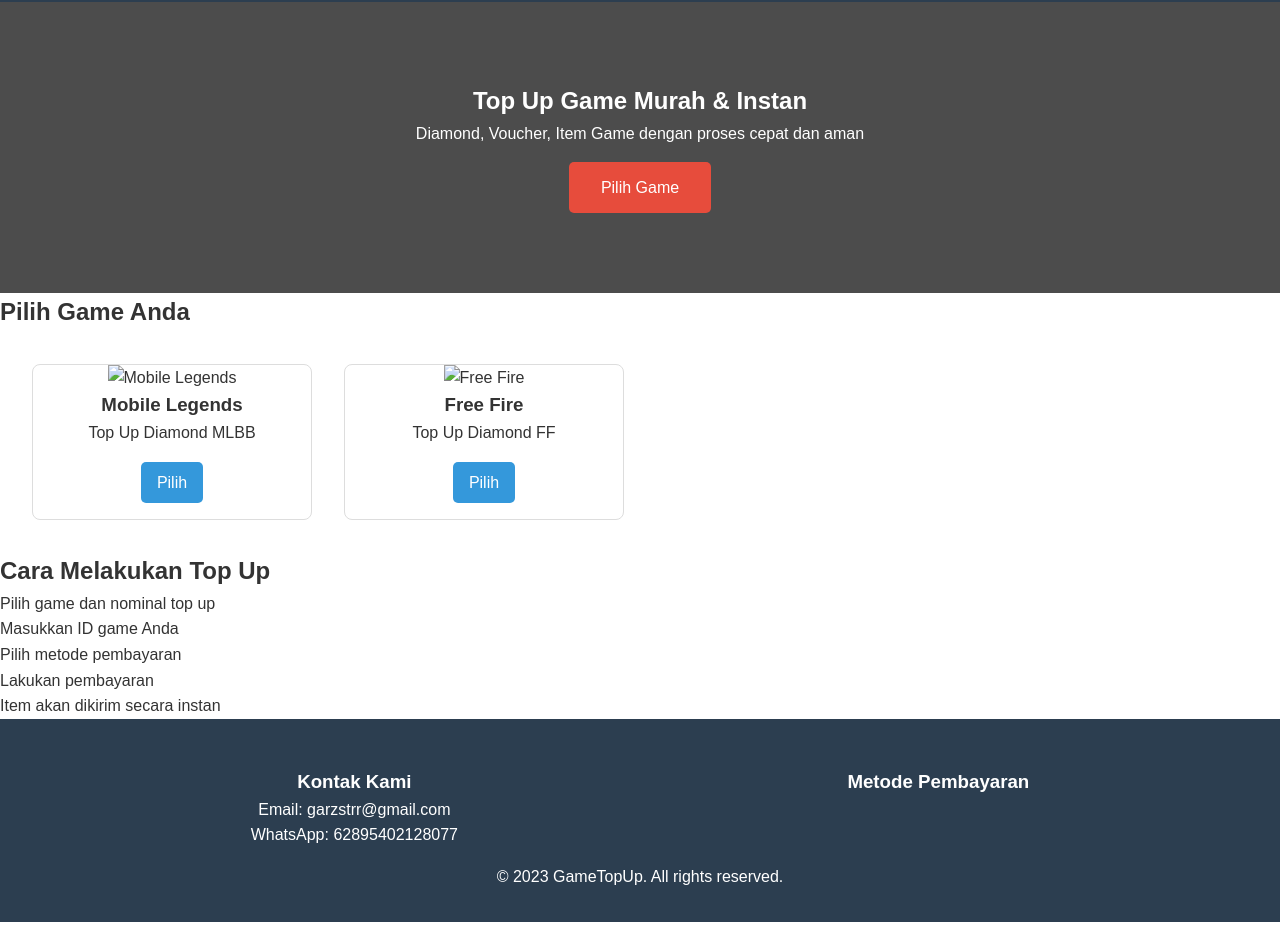
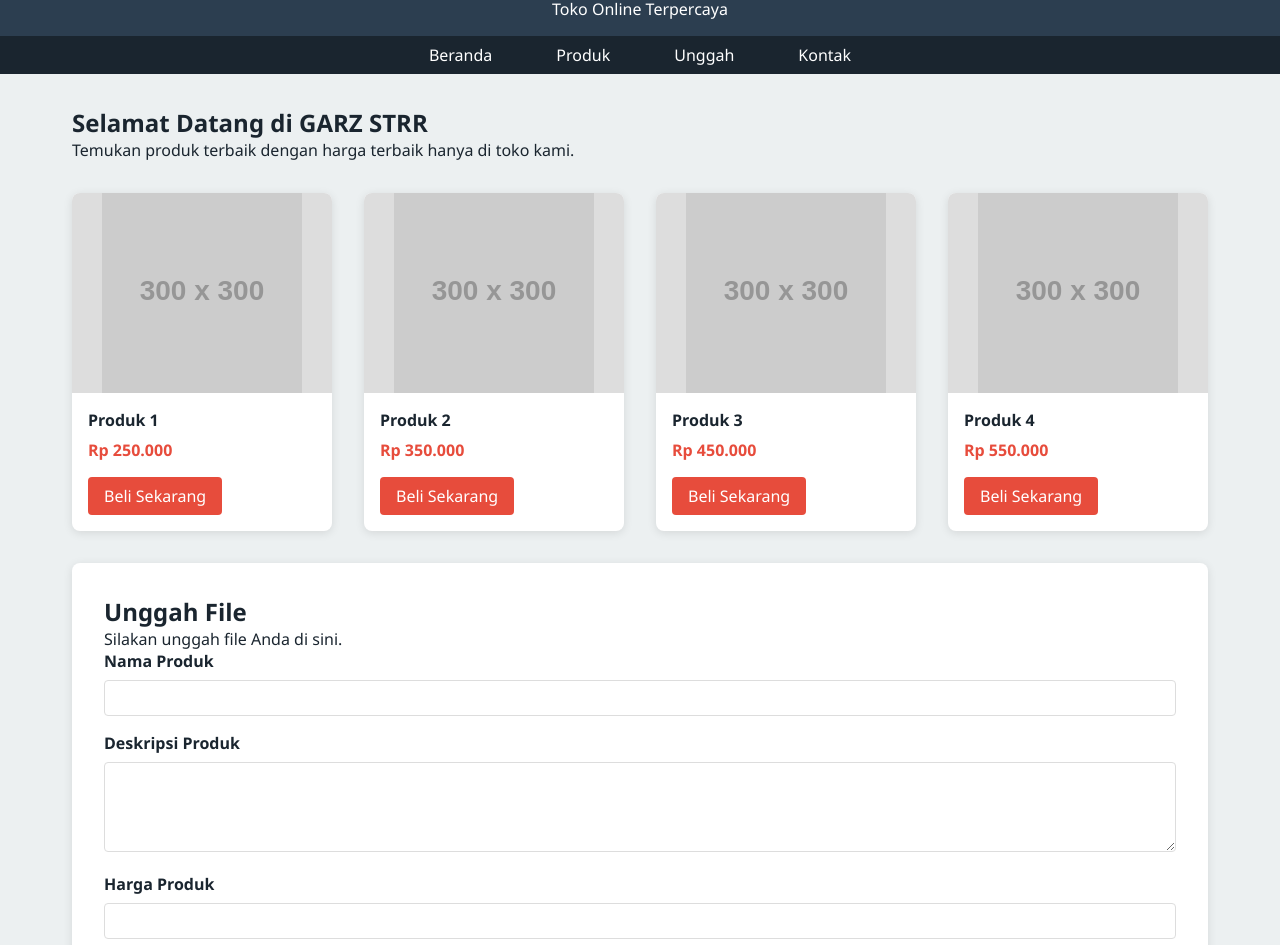
Before and after one commit to garzstrr/garz-market, a plain HTML site: page index.html in a window 1280 px wide. Shown: the part 81-1026 px from the top of the page. Before the commit the page ends 1003 px from the top, so only its background shows below. Drawn offline with Linux system fonts and the light colour scheme; placeholder pictures from the web are drawn by us.

Commit message:
Add files via upload

```diff
--- a/index.html
+++ b/index.html
@@ -3,206 +3,319 @@
 <head>
     <meta charset="UTF-8">
     <meta name="viewport" content="width=device-width, initial-scale=1.0">
-    <title>GameTopUp - Top Up Game Murah & Cepat</title>
-    <link rel="stylesheet" href="style.css">
-</head>
+    <title>GARZ STRR - Toko Online</title>
+    <style>
+        :root {
+            --primary: #2c3e50;
+            --secondary: #e74c3c;
+            --light: #ecf0f1;
+            --dark: #1a252f;
+        }
 
-<style>
-/* Reset dan dasar */
         * {
             margin: 0;
             padding: 0;
             box-sizing: border-box;
-    font-family: 'Poppins', sans-serif;
+            font-family: 'Segoe UI', Tahoma, Geneva, Verdana, sans-serif;
         }
 
         body {
-    line-height: 1.6;
-    color: #333;
+            background-color: var(--light);
+            color: var(--dark);
         }
 
-/* Header */
         header {
-    background-color: #2c3e50;
+            background-color: var(--primary);
             color: white;
             padding: 1rem;
-    display: flex;
-    justify-content: space-between;
-    align-items: center;
+            text-align: center;
+            box-shadow: 0 2px 5px rgba(0,0,0,0.2);
+        }
+
+        .logo {
+            font-size: 2.5rem;
+            font-weight: bold;
+            letter-spacing: 3px;
+            margin-bottom: 0.5rem;
+        }
+
+        nav {
+            background-color: var(--dark);
+            padding: 0.5rem;
         }
 
         nav ul {
             display: flex;
+            justify-content: center;
             list-style: none;
+        }
+
+        nav ul li {
+            margin: 0 1rem;
         }
 
         nav ul li a {
             color: white;
             text-decoration: none;
             padding: 0.5rem 1rem;
+            border-radius: 4px;
+            transition: background-color 0.3s;
         }
 
-/* Hero Section */
-#hero {
-    background: linear-gradient(rgba(0,0,0,0.7), rgba(0,0,0,0.7)), url('game-bg.jpg');
-    background-size: cover;
-    color: white;
-    text-align: center;
-    padding: 5rem 1rem;
+        nav ul li a:hover {
+            background-color: var(--secondary);
         }
 
-.cta-button {
-    display: inline-block;
-    background: #e74c3c;
-    color: white;
-    padding: 0.8rem 2rem;
-    text-decoration: none;
-    border-radius: 5px;
-    margin-top: 1rem;
+        main {
+            padding: 2rem;
+            max-width: 1200px;
+            margin: 0 auto;
         }
 
-/* Game Grid */
-.game-grid {
+        .products {
             display: grid;
             grid-template-columns: repeat(auto-fill, minmax(250px, 1fr));
             gap: 2rem;
-    padding: 2rem;
+            margin-top: 2rem;
         }
 
-.game-card {
-    border: 1px solid #ddd;
+        .product-card {
+            background-color: white;
             border-radius: 8px;
             overflow: hidden;
-    text-align: center;
+            box-shadow: 0 2px 10px rgba(0,0,0,0.1);
             transition: transform 0.3s;
         }
 
-.game-card:hover {
+        .product-card:hover {
             transform: translateY(-5px);
         }
 
-.game-card img {
-    width: 100%;
-    height: 150px;
+        .product-image {
+            height: 200px;
+            background-color: #ddd;
+            display: flex;
+            align-items: center;
+            justify-content: center;
+            position: relative;
+            overflow: hidden;
+        }
+
+        .product-image img {
+            max-width: 100%;
+            max-height: 100%;
             object-fit: cover;
         }
 
-.game-button {
-    display: inline-block;
-    background: #3498db;
-    color: white;
-    padding: 0.5rem 1rem;
-    text-decoration: none;
-    border-radius: 5px;
-    margin: 1rem 0;
-}
-
-/* Footer */
-footer {
-    background: #2c3e50;
-    color: white;
-    padding: 2rem 0;
-    text-align: center;
-}
-
-.footer-content {
-    display: flex;
-    justify-content: space-around;
-    max-width: 1200px;
-    margin: 0 auto;
+        .product-info {
             padding: 1rem;
         }
 
-/* Responsif */
-@media (max-width: 768px) {
-    header {
-        flex-direction: column;
+        .product-title {
+            font-weight: bold;
+            margin-bottom: 0.5rem;
         }
 
-    .footer-content {
-        flex-direction: column;
+        .product-price {
+            color: var(--secondary);
+            font-weight: bold;
+            margin-bottom: 1rem;
         }
+
+        .btn {
+            display: inline-block;
+            background-color: var(--secondary);
+            color: white;
+            padding: 0.5rem 1rem;
+            border: none;
+            border-radius: 4px;
+            cursor: pointer;
+            text-decoration: none;
+            transition: background-color 0.3s;
+        }
+
+        .btn:hover {
+            background-color: #c0392b;
+        }
+
+        .upload-section {
+            background-color: white;
+            padding: 2rem;
+            border-radius: 8px;
+            box-shadow: 0 2px 10px rgba(0,0,0,0.1);
+            margin-top: 2rem;
+        }
+
+        .form-group {
+            margin-bottom: 1rem;
+        }
+
+        .form-group label {
+            display: block;
+            margin-bottom: 0.5rem;
+            font-weight: bold;
+        }
+
+        .form-group input,
+        .form-group textarea,
+        .form-group select {
+            width: 100%;
+            padding: 0.5rem;
+            border: 1px solid #ddd;
+            border-radius: 4px;
+        }
+
+        footer {
+            background-color: var(--dark);
+            color: white;
+            text-align: center;
+            padding: 1.5rem;
+            margin-top: 2rem;
         }
     </style>
-
+</head>
 <body>
     <header>
-        <div class="logo">
-            <h1>GameTopUp</h1>
-        </div>
+        <div class="logo">GARZ STRR</div>
+        <p>Toko Online Terpercaya</p>
+    </header>
+
     <nav>
         <ul>
             <li><a href="#home">Beranda</a></li>
-                <li><a href="#games">Daftar Game</a></li>
-                <li><a href="#how-to">Cara Order</a></li>
+            <li><a href="#products">Produk</a></li>
+            <li><a href="#upload">Unggah</a></li>
             <li><a href="#contact">Kontak</a></li>
         </ul>
     </nav>
-    </header>
 
     <main>
-        <section id="hero">
-            <div class="hero-content">
-                <h2>Top Up Game Murah & Instan</h2>
-                <p>Diamond, Voucher, Item Game dengan proses cepat dan aman</p>
-                <a href="#games" class="cta-button">Pilih Game</a>
+        <section id="home">
+            <h2>Selamat Datang di GARZ STRR</h2>
+            <p>Temukan produk terbaik dengan harga terbaik hanya di toko kami.</p>
+
+            <div class="products">
+                <div class="product-card">
+                    <div class="product-image">
+                        <img src="https://via.placeholder.com/300" alt="Produk 1">
+                    </div>
+                    <div class="product-info">
+                        <div class="product-title">Produk 1</div>
+                        <div class="product-price">Rp 250.000</div>
+                        <a href="#" class="btn">Beli Sekarang</a>
+                    </div>
+                </div>
+
+                <div class="product-card">
+                    <div class="product-image">
+                        <img src="https://via.placeholder.com/300" alt="Produk 2">
+                    </div>
+                    <div class="product-info">
+                        <div class="product-title">Produk 2</div>
+                        <div class="product-price">Rp 350.000</div>
+                        <a href="#" class="btn">Beli Sekarang</a>
+                    </div>
+                </div>
+
+                <div class="product-card">
+                    <div class="product-image">
+                        <img src="https://via.placeholder.com/300" alt="Produk 3">
+                    </div>
+                    <div class="product-info">
+                        <div class="product-title">Produk 3</div>
+                        <div class="product-price">Rp 450.000</div>
+                        <a href="#" class="btn">Beli Sekarang</a>
+                    </div>
+                </div>
+
+                <div class="product-card">
+                    <div class="product-image">
+                        <img src="https://via.placeholder.com/300" alt="Produk 4">
+                    </div>
+                    <div class="product-info">
+                        <div class="product-title">Produk 4</div>
+                        <div class="product-price">Rp 550.000</div>
+                        <a href="#" class="btn">Beli Sekarang</a>
+                    </div>
+                </div>
             </div>
         </section>
 
-        <section id="games">
-            <h2>Pilih Game Anda</h2>
-            <div class="game-grid">
-                <!-- Item Game 1 -->
-                <div class="game-card">
-                    <img src="mobile-legends.jpg" alt="Mobile Legends">
-                    <h3>Mobile Legends</h3>
-                    <p>Top Up Diamond MLBB</p>
-                    <a href="#mobile-legends" class="game-button">Pilih</a>
+        <section id="upload" class="upload-section">
+            <h2>Unggah File</h2>
+            <p>Silakan unggah file Anda di sini.</p>
+
+            <form id="uploadForm" enctype="multipart/form-data">
+                <div class="form-group">
+                    <label for="productName">Nama Produk</label>
+                    <input type="text" id="productName" name="productName" required>
                 </div>
 
-                <!-- Item Game 2 -->
-                <div class="game-card">
-                    <img src="free-fire.jpg" alt="Free Fire">
-                    <h3>Free Fire</h3>
-                    <p>Top Up Diamond FF</p>
-                    <a href="#free-fire" class="game-button">Pilih</a>
+                <div class="form-group">
+                    <label for="productDescription">Deskripsi Produk</label>
+                    <textarea id="productDescription" name="productDescription" rows="4" required></textarea>
                 </div>
 
-                <!-- Tambahkan lebih banyak game -->
+                <div class="form-group">
+                    <label for="productPrice">Harga Produk</label>
+                    <input type="number" id="productPrice" name="productPrice" required>
                 </div>
+
+                <div class="form-group">
+                    <label for="productImage">Gambar Produk</label>
+                    <input type="file" id="productImage" name="productImage" accept="image/*" required>
+                </div>
+
+                <div class="form-group">
+                    <label for="productFile">File Produk (Jika ada)</label>
+                    <input type="file" id="productFile" name="productFile">
+                </div>
+
+                <button type="submit" class="btn">Unggah Produk</button>
+            </form>
         </section>
 
-        <section id="how-to">
-            <h2>Cara Melakukan Top Up</h2>
-            <ol class="steps">
-                <li>Pilih game dan nominal top up</li>
-                <li>Masukkan ID game Anda</li>
-                <li>Pilih metode pembayaran</li>
-                <li>Lakukan pembayaran</li>
-                <li>Item akan dikirim secara instan</li>
-            </ol>
+        <section id="contact">
+            <h2>Hubungi Kami</h2>
+            <p>Email: info@garzstrr.com</p>
+            <p>Telepon: 62895402128077</p>
         </section>
     </main>
 
     <footer>
-        <div class="footer-content">
-            <div class="contact-info">
-                <h3>Kontak Kami</h3>
-                <p>Email: garzstrr@gmail.com</p>
-                <p>WhatsApp: 62895402128077</p>
-            </div>
-            <div class="payment-methods">
-                <h3>Metode Pembayaran</h3>
-                <div class="payment-icons">
-                    <!-- Ikon metode pembayaran -->
-                </div>
-            </div>
-        </div>
-        <div class="copyright">
-            <p>&copy; 2023 GameTopUp. All rights reserved.</p>
-        </div>
+        <p>&copy; 2023 GARZ STRR. Semua Hak Dilindungi.</p>
     </footer>
 
-    <script src="script.js"></script>
+    <script>
+        document.getElementById('uploadForm').addEventListener('submit', function(e) {
+            e.preventDefault();
+
+            // Mendapatkan data form
+            const formData = new FormData(this);
+
+            // Di sini Anda bisa menambahkan kode untuk mengirim data ke server
+            // Contoh menggunakan fetch API:
+            /*
+            fetch('upload.php', {
+                method: 'POST',
+                body: formData
+            })
+            .then(response => response.json())
+            .then(data => {
+                alert('Produk berhasil diunggah!');
+                // Reset form
+                this.reset();
+            })
+            .catch(error => {
+                console.error('Error:', error);
+                alert('Terjadi kesalahan saat mengunggah produk.');
+            });
+            */
+
+            // Untuk demo, kita hanya menampilkan alert
+            alert('Produk berhasil diunggah! (Ini hanya demo)');
+            this.reset();
+        });
+    </script>
 </body>
 </html>
```
Lines whose indentation alone changed are shown as unchanged.
